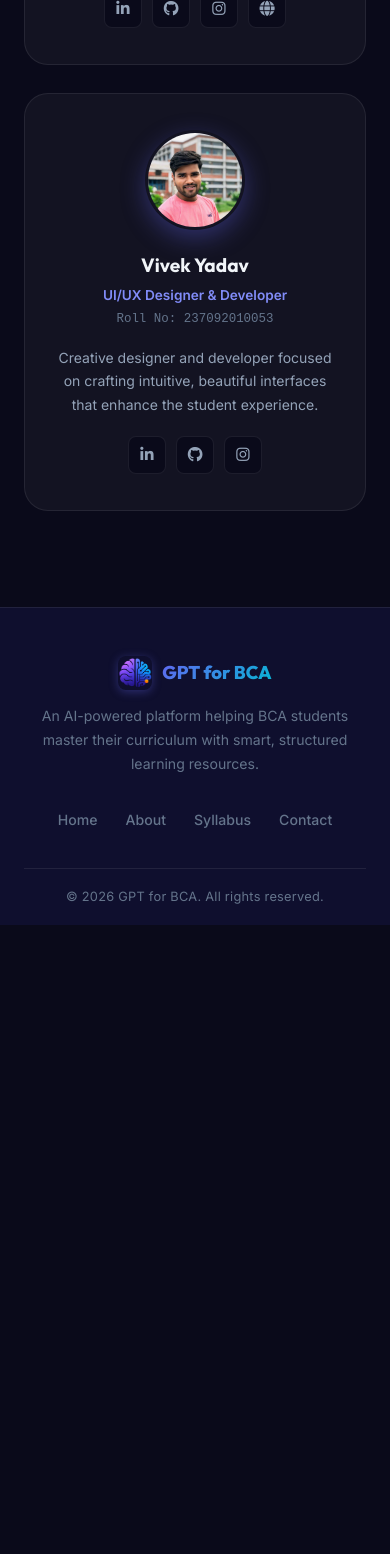
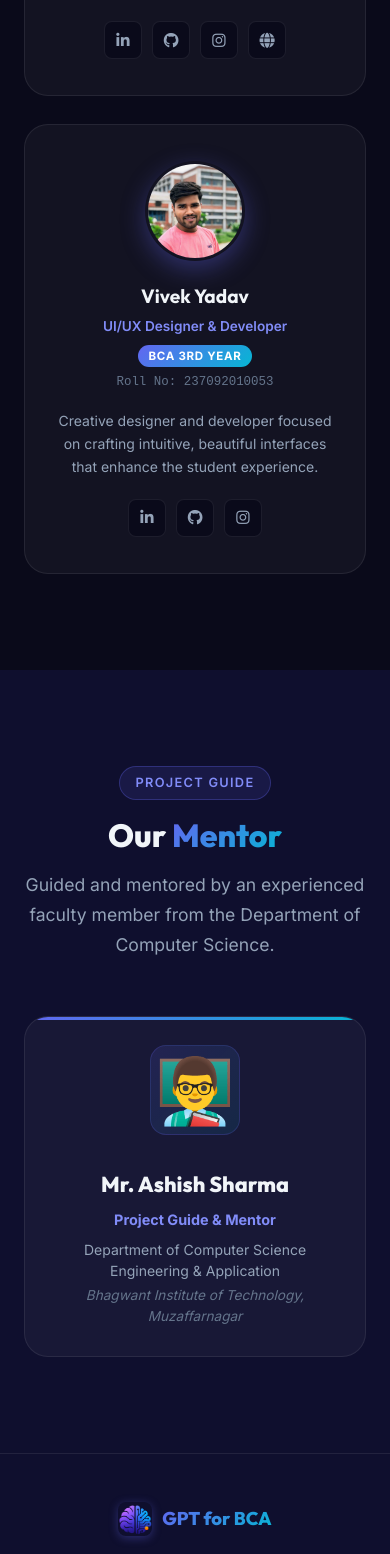
Before and after one commit to akashprajapati1232/GPT-for-BCA, a React (Vite) app in the folder Frontend/: page /about in a window 390 px wide. Shown: the part 4024-5578 px from the top of the page. Before the commit the page ends 4949 px from the top, so only its background shows below. Built offline with nearby package versions, Linux system fonts and the light colour scheme.

Commit message:
make some changes on about,contact and syllabus pages

```diff
--- a/Frontend/src/pages/About.jsx
+++ b/Frontend/src/pages/About.jsx
@@ -28,6 +28,7 @@ const teamMembers = [
     name: 'Akash Prajapati',
     role: 'Full Stack Developer & Project Lead',
     roll: 'Roll No: 237092010005',
+    year: 'BCA 3rd Year',
     bio: 'Passionate developer and tech enthusiast building AI-driven tools to make learning easier for BCA students.',
     socials: [
       { icon: 'fa-brands fa-linkedin-in', label: 'LinkedIn', href: 'https://www.linkedin.com/in/akash-prajapati1232/' },
@@ -42,6 +43,7 @@ const teamMembers = [
     name: 'Vivek Yadav',
     role: 'UI/UX Designer & Developer',
     roll: 'Roll No: 237092010053',
+    year: 'BCA 3rd Year',
     bio: 'Creative designer and developer focused on crafting intuitive, beautiful interfaces that enhance the student experience.',
     socials: [
       { icon: 'fa-brands fa-linkedin-in', label: 'LinkedIn', href: '#' },
@@ -182,6 +184,7 @@ export default function About() {
                 </div>
                 <h3>{member.name}</h3>
                 <div className="team-role">{member.role}</div>
+                <div className="team-year">{member.year}</div>
                 <div className="team-roll">{member.roll}</div>
                 <p className="team-bio">{member.bio}</p>
                 <div className="team-socials">
@@ -203,6 +206,33 @@ export default function About() {
           </div>
         </div>
       </section>
+
+      {/* ===== PROJECT GUIDE ===== */}
+      <section className="about-guide section">
+        <div className="container">
+          <div className="about-team-header">
+            <div className="section-tag">Project Guide</div>
+            <h2 className="section-title">
+              Our <span className="gradient-text">Mentor</span>
+            </h2>
+            <p className="section-subtitle">
+              Guided and mentored by an experienced faculty member from the Department of Computer Science.
+            </p>
+          </div>
+
+          <div className="guide-card-wrapper">
+            <div className="guide-card">
+              <div className="guide-icon">👨‍🏫</div>
+              <div className="guide-info">
+                <h3>Mr. Ashish Sharma</h3>
+                <div className="guide-role">Project Guide &amp; Mentor</div>
+                <div className="guide-dept">Department of Computer Science Engineering &amp; Application</div>
+                <div className="guide-inst">Bhagwant Institute of Technology, Muzaffarnagar</div>
+              </div>
+            </div>
+          </div>
+        </div>
+      </section>
     </main>
   );
 }
--- a/Frontend/src/pages/Contact.jsx
+++ b/Frontend/src/pages/Contact.jsx
@@ -5,22 +5,31 @@ const infoItems = [
   {
     icon: '📧',
     title: 'Email Us',
-    text: 'akashprajapati1232@gmail.com',
+    lines: [
+      'akashprajapati1232@gmail.com',
+      'vivekyadav2434@gmail.com',
+    ],
   },
   {
     icon: '🎓',
     title: 'Institution',
-    text: 'BCA Department — Academic Year 2023-2026',
+    lines: [
+      'Bhagwant Institute of Technology, Muzaffarnagar',
+      'BCA Department — Academic Year 2023–2026',
+    ],
   },
   {
     icon: '💻',
     title: 'Developer',
-    text: 'github.com/akashprajapati1232',
+    links: [
+      { label: 'github.com/akashprajapati1232', href: 'https://github.com/akashprajapati1232' },
+      { label: 'github.com/vivekyadav2434', href: 'https://github.com/vivekyadav2434' },
+    ],
   },
   {
     icon: '📍',
     title: 'Location',
-    text: 'India',
+    lines: ['India'],
   },
 ];
 
@@ -81,7 +90,7 @@ export default function Contact() {
         <div className="container" style={{ position: 'relative', zIndex: 1 }}>
           <div className="section-tag">Get In Touch</div>
           <h1>
-            We'd Love to <span className="gradient-text">Hear From You</span>
+            <span className="gradient-text">Get in Touch</span>
           </h1>
           <p>
             Have questions, suggestions, or want to collaborate? Drop us a message
@@ -105,7 +114,16 @@ export default function Contact() {
                   <div className="contact-info-icon">{item.icon}</div>
                   <div className="contact-info-text">
                     <h4>{item.title}</h4>
-                    <p>{item.text}</p>
+                    {item.lines && item.lines.map((line, li) => (
+                      <p key={li}>{line}</p>
+                    ))}
+                    {item.links && item.links.map((link, li) => (
+                      <p key={li}>
+                        <a href={link.href} target="_blank" rel="noopener noreferrer" style={{ color: 'var(--color-primary-light)', wordBreak: 'break-all' }}>
+                          {link.label}
+                        </a>
+                      </p>
+                    ))}
                   </div>
                 </div>
               ))}
@@ -143,7 +161,7 @@ export default function Contact() {
                           type="text"
                           name="name"
                           className={`form-control ${errors.name ? 'error' : ''}`}
-                          placeholder="Akash Prajapati"
+                          placeholder="Your Name"
                           value={form.name}
                           onChange={handleChange}
                           autoComplete="name"
--- a/Frontend/src/pages/Syllabus.jsx
+++ b/Frontend/src/pages/Syllabus.jsx
@@ -58,13 +58,14 @@ function SemCard({ sem }) {
         <div className="sem-header-right">
           <a
             href={sem.pdf}
-            download
+            target="_blank"
+            rel="noopener noreferrer"
             className="sem-download-btn"
             onClick={e => e.stopPropagation()}
-            title={`Download ${sem.title} PDF`}
-            id={`download-sem-${sem.semester}`}
+            title={`View ${sem.title} PDF`}
+            id={`view-sem-${sem.semester}`}
           >
-            📥 <span>Download PDF</span>
+            👁️ <span>View Syllabus</span>
           </a>
           <div className="sem-chevron">▼</div>
         </div>
@@ -82,15 +83,6 @@ function SemCard({ sem }) {
 }
 
 export default function Syllabus() {
-  const [search, setSearch] = useState('');
-
-  const filtered = syllabusData.filter(sem =>
-    sem.title.toLowerCase().includes(search.toLowerCase()) ||
-    sem.subjects.some(s =>
-      s.name.toLowerCase().includes(search.toLowerCase()) ||
-      s.units.some(u => u.toLowerCase().includes(search.toLowerCase()))
-    )
-  );
 
   return (
     <main className="page-wrapper">
@@ -116,21 +108,20 @@ export default function Syllabus() {
             >
               📥 Download Full Syllabus PDF
             </a>
+            <a
+              href="/pdfs/all-semesters.pdf"
+              target="_blank"
+              rel="noopener noreferrer"
+              className="download-all-btn view-all-btn"
+              id="view-all-pdf"
+            >
+              👁️ View Full Syllabus
+            </a>
           </div>
 
-          {/* Search */}
-          <div style={{ marginTop: '24px' }}>
-            <div className="syllabus-filter">
-              <span className="syllabus-filter-icon">🔍</span>
-              <input
-                type="text"
-                placeholder="Search subjects, topics..."
-                value={search}
-                onChange={e => setSearch(e.target.value)}
-                id="syllabus-search"
-                aria-label="Search syllabus"
-              />
-            </div>
+          {/* Warning Note */}
+          <div className="syllabus-warning">
+            ⚠️ <strong>Note:</strong> The syllabus may change over time. Always verify with your institution for the latest updates.
           </div>
         </div>
       </section>
@@ -138,17 +129,17 @@ export default function Syllabus() {
       {/* ===== SYLLABUS LIST ===== */}
       <section className="syllabus-section">
         <div className="container">
-          {filtered.length > 0 ? (
+          {syllabusData.length > 0 ? (
             <div className="syllabus-list">
-              {filtered.map(sem => (
+              {syllabusData.map(sem => (
                 <SemCard key={sem.semester} sem={sem} />
               ))}
             </div>
           ) : (
             <div style={{ textAlign: 'center', padding: '64px 0', color: 'var(--color-text-muted)' }}>
-              <div style={{ fontSize: '3rem', marginBottom: '16px' }}>🔍</div>
-              <h3 style={{ fontFamily: 'var(--font-heading)', marginBottom: '8px' }}>No results found</h3>
-              <p>Try searching for a subject name or topic.</p>
+              <div style={{ fontSize: '3rem', marginBottom: '16px' }}>📚</div>
+              <h3 style={{ fontFamily: 'var(--font-heading)', marginBottom: '8px' }}>No syllabus data found</h3>
+              <p>Please check back later.</p>
             </div>
           )}
         </div>
--- a/Frontend/src/styles/About.css
+++ b/Frontend/src/styles/About.css
@@ -266,6 +266,19 @@
   margin-bottom: 4px;
 }
 
+.team-year {
+  display: inline-block;
+  font-size: 0.72rem;
+  font-weight: 700;
+  text-transform: uppercase;
+  letter-spacing: 0.06em;
+  color: #fff;
+  background: var(--gradient-primary);
+  padding: 2px 10px;
+  border-radius: var(--radius-full);
+  margin-bottom: 6px;
+}
+
 .team-roll {
   font-size: 0.78rem;
   color: var(--color-text-muted);
@@ -311,6 +324,94 @@
 
 .team-social-link i {
   line-height: 1;
+}
+
+/* Guide Section */
+.about-guide {
+  padding: 80px 0;
+  background: var(--color-bg-secondary);
+}
+
+.guide-card-wrapper {
+  max-width: 680px;
+  margin: 0 auto;
+}
+
+.guide-card {
+  display: flex;
+  align-items: center;
+  gap: 32px;
+  padding: 40px 44px;
+  background: var(--color-bg-card);
+  border: 1px solid var(--color-border);
+  border-radius: var(--radius-xl);
+  position: relative;
+  overflow: hidden;
+  transition: all var(--transition-base);
+}
+
+.guide-card::before {
+  content: '';
+  position: absolute;
+  top: 0;
+  left: 0;
+  right: 0;
+  height: 3px;
+  background: var(--gradient-primary);
+}
+
+.guide-card:hover {
+  border-color: var(--color-border-hover);
+  box-shadow: var(--shadow-lg);
+  transform: translateY(-4px);
+}
+
+.guide-icon {
+  font-size: 4rem;
+  flex-shrink: 0;
+  width: 90px;
+  height: 90px;
+  background: linear-gradient(135deg, rgba(99,102,241,0.15), rgba(6,182,212,0.1));
+  border: 1px solid rgba(99,102,241,0.2);
+  border-radius: var(--radius-lg);
+  display: flex;
+  align-items: center;
+  justify-content: center;
+}
+
+.guide-info h3 {
+  font-family: var(--font-heading);
+  font-size: 1.35rem;
+  font-weight: 800;
+  margin-bottom: 6px;
+}
+
+.guide-role {
+  font-size: 0.9rem;
+  color: var(--color-primary-light);
+  font-weight: 700;
+  margin-bottom: 8px;
+}
+
+.guide-dept {
+  font-size: 0.875rem;
+  color: var(--color-text-secondary);
+  margin-bottom: 4px;
+  line-height: 1.5;
+}
+
+.guide-inst {
+  font-size: 0.85rem;
+  color: var(--color-text-muted);
+  font-style: italic;
+}
+
+@media (max-width: 640px) {
+  .guide-card {
+    flex-direction: column;
+    text-align: center;
+    padding: 28px 24px;
+  }
 }
 
 /* Stats */
--- a/Frontend/src/styles/Syllabus.css
+++ b/Frontend/src/styles/Syllabus.css
@@ -58,6 +58,37 @@
 .download-all-btn:hover {
   transform: translateY(-2px);
   box-shadow: 0 8px 28px rgba(99, 102, 241, 0.55);
+}
+
+.view-all-btn {
+  background: transparent;
+  border: 1px solid rgba(99, 102, 241, 0.5);
+  color: var(--color-primary-light);
+  box-shadow: none;
+}
+
+.view-all-btn:hover {
+  background: rgba(99, 102, 241, 0.1);
+  border-color: var(--color-primary);
+  box-shadow: none;
+  transform: translateY(-2px);
+}
+
+/* Warning Note */
+.syllabus-warning {
+  margin-top: 20px;
+  display: inline-flex;
+  align-items: flex-start;
+  gap: 10px;
+  background: rgba(245, 158, 11, 0.1);
+  border: 1px solid rgba(245, 158, 11, 0.3);
+  border-radius: var(--radius-md);
+  padding: 12px 20px;
+  font-size: 0.875rem;
+  color: var(--color-text-secondary);
+  line-height: 1.5;
+  max-width: 560px;
+  text-align: left;
 }
 
 /* Searchbar */
```
